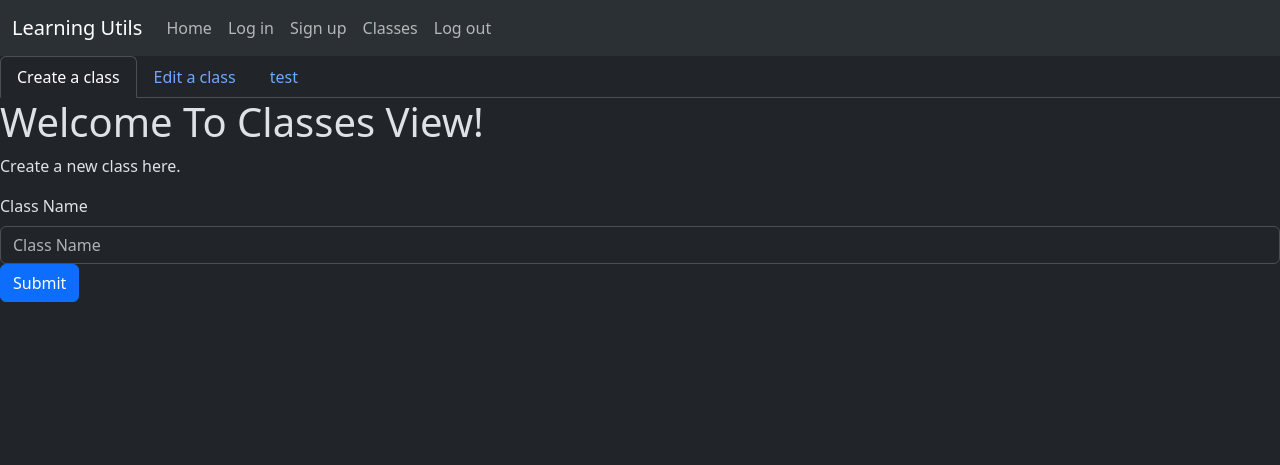
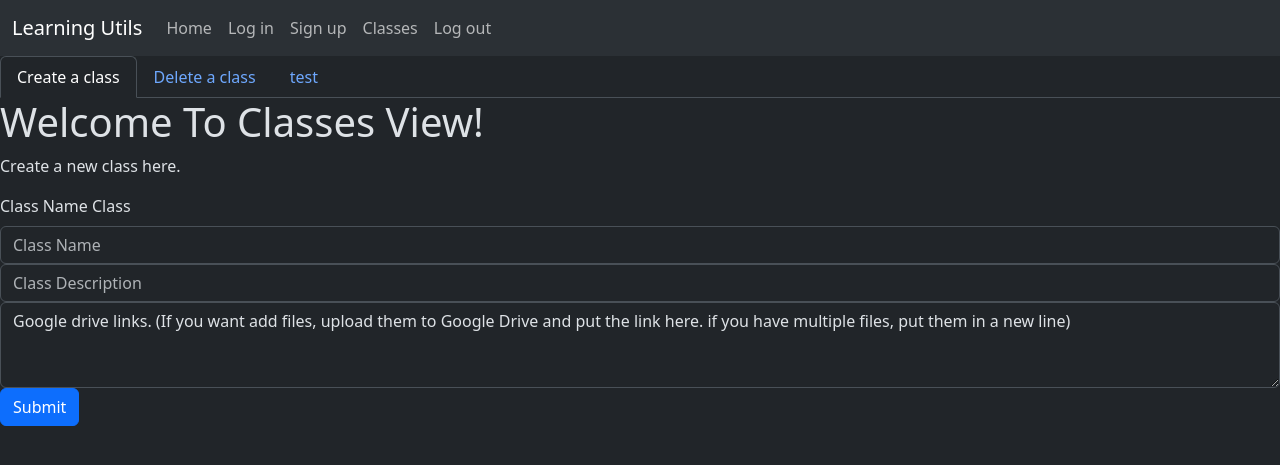
Before and after one commit to DiamondMonster090/LearningUtils, a Flask app: page /classes in a window 1280 px wide. Shown: the top 465 px of the page. Run offline with Flask 3, Linux system fonts and the light colour scheme; a user stored in the database is signed in; data comes from the database, SQL or seed files in the repository; both versions use the stored data as it was after the commit.

Commit message:
refactored classes and added drive support

```diff
--- a/app.py
+++ b/app.py
@@ -4,6 +4,7 @@ from flask import Flask, render_template, request, redirect, session
 from werkzeug.security import check_password_hash, generate_password_hash
 import google.generativeai as genai
 import os
+import ctypes as ct
 from flask_session import Session
 import sqlite3
 
@@ -61,11 +62,23 @@ def signup():
 def logout():
     session.clear()
     return redirect('/')
-@app.route('/classes')
+@app.route('/classes', methods=['GET', 'POST'])
 @login_required
 def classes():
-    print(cur.execute('SELECT * FROM classes WHERE user_id = ?', (session['user_id'],)).fetchall())
-    return render_template('classes.html', classes=cur.execute('SELECT * FROM classes WHERE user_id = ?', (session['user_id'],)).fetchall())
+    if request.method == 'POST':
+        print(request.form)
+        match request.form.get('request_type'):
+            case 'create':
+                cur.execute('INSERT INTO classes (class_name, description, user_id) VALUES (?, ?, ?)', (request.form.get('class_name_create'), request.form.get('class_desc_create'), session['user_id']))
+                con.commit()
+                links = request.form.get('class_files_create').replace('\n', ', ')
+                cur.execute('UPDATE classes SET drive_links = ? WHERE class_name = ? AND user_id = ?', (links, request.form.get('class_name_create'), session['user_id']))
+            case 'delete':
+                cur.execute('DELETE FROM classes WHERE class_name = ? AND user_id = ?', (request.form.get('class_name_delete'), session['user_id']))
+                con.commit()
+        return redirect('/classes')
+    else:
+        return render_template('classes.html', classes=cur.execute('SELECT * FROM classes WHERE user_id = ?', (session['user_id'],)).fetchall())
 
 def apology(error, code=400):
     """Render message as an apology to user."""
--- a/templates/classes.html
+++ b/templates/classes.html
@@ -4,7 +4,7 @@
     <nav>
         <div class="nav nav-tabs" id="nav-tab" role="tablist">
             <button class="nav-link active" id="nav-create-tab" data-bs-toggle="tab" data-bs-target="#nav-create" type="button" role="tab" aria-controls="nav-create" aria-selected="true">Create a class</button>
-            <button class="nav-link" id="nav-edit-tab" data-bs-toggle="tab" data-bs-target="#nav-edit" type="button" role="tab" aria-controls="nav-edit" aria-selected="true">Edit a class</button>
+            <button class="nav-link" id="nav-delete-tab" data-bs-toggle="tab" data-bs-target="#nav-delete" type="button" role="tab" aria-controls="nav-delete" aria-selected="true">Delete a class</button>
 
             {% for class in classes %}
                 <button class="nav-link" id='nav-{{ class[2] }}-tab' data-bs-toggle="tab" data-bs-target='#nav-{{ class[2] }}' type="button" role="tab" aria-controls='nav-{{ class[2] }}' aria-selected="false">{{ class[2] }}</button>
@@ -18,34 +18,38 @@
             <p>Create a new class here.</p>
             <form method="post" action="/classes">
 
-                <label for="class_name-create" class="form-label">Class Name</label>
-               <input type="text" class="form-control" id="class_name-create" name="class_name" placeholder="Class Name">
+                <label for="class_name_create" class="form-label">Class Name</label>
+                <label for="class_desc_create" class="form-label">Class <Desc></Desc></label>
+                <input type="text" class="form-control" id="class_name_create" name="class_name_create" placeholder="Class Name">
+                <input type="text" class="form-control" id="class_desc_create" name="class_desc_create" placeholder="Class Description">
                 <input type="hidden" name="request_type" value="create">
+                <textarea class="form-control" id="class_files_create" name="class_files_create" rows="3">Google drive links. (If you want add files, upload them to Google Drive and put the link here. if you have multiple files, put them in a new line)</textarea>
+
                 <button type="submit" class="btn btn-primary">Submit</button>
             </form>
 
         </div>
-        <div class="tab-pane fade show" id="nav-edit" role="tabpanel" aria-labelledby="nav-edit-tab">
-            <h1>Edit classes</h1>
+        <div class="tab-pane fade show" id="nav-delete" role="tabpanel" aria-labelledby="nav-delete-tab">
+            <h1>delete classes</h1>
             <form method="post" action="/classes">
 
-                <label for="class_name" class="form-label">Class Name</label>
-                <input class="form-control" list="datalistOptions" id="class_name" name="class_name" placeholder="Class Name">
+                <label for="class_name_delete" class="form-label">Class Name</label>
+                <input class="form-control" list="datalistOptions" id="class_name_delete" name="class_name_delete" placeholder="Class Name">
                 <datalist id="datalistOptions">
                     {% for class in classes %}
                     <option value='{{ class[2] }}'>{{ class[2] }}</option>
                     {% endfor %}
                 </datalist>
-                <input type="hidden" name="request_type" value="edit">
+                <input type="hidden" name="request_type" value="delete">
                 <button type="submit" class="btn btn-primary">Submit</button>
             </form>
 
         </div>
         {% for class in classes %}
-        <div class="tab-pane fade" id='nav-{{ class[2] }}' role="tabpanel" aria-labelledby='nav-{{ class[2] }}-tab'>
-            <h2>{{ class[2] }}</h2>
-            <p>{{ class[3] }}</p>
-        </div>
+            <div class="tab-pane fade" id='nav-{{ class[2] }}' role="tabpanel" aria-labelledby='nav-{{ class[2] }}-tab'>
+                <h2>{{ class[2] }}</h2>
+                <p>{{ class[3] }}</p>
+            </div>
         {% endfor %}
         </div>
 {% endblock %}
```
Also changed, not shown: database.db.
